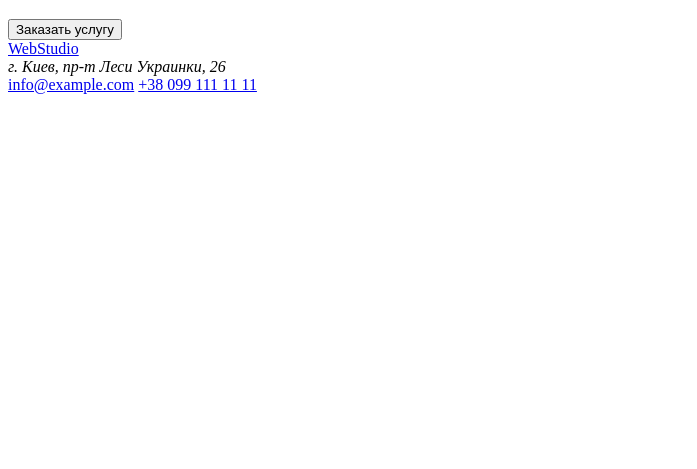
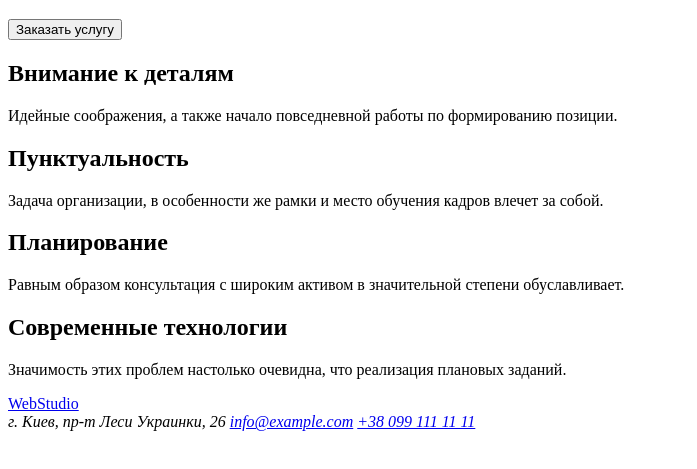
Before and after one commit to mykytastrybul/goit-markup-hw-01, a plain HTML site: page index.html in a window 1280 px wide. Shown: the part 123-592 px from the top of the page, without its empty margins (0-697 px from the left). Drawn offline with Linux system fonts and the light colour scheme.

Commit message:
Update index.html

```diff
--- a/index.html
+++ b/index.html
@@ -25,7 +25,14 @@
   </div>
   <div>
     <!-- Белый блок -->
-
+    <h2>Внимание к деталям</h2>
+    <p>Идейные соображения, а также начало повседневной работы по формированию позиции.</p>
+    <h2>Пунктуальность</h2>
+    <p>Задача организации, в особенности же рамки и место обучения кадров влечет за собой.</p>
+    <h2>Планирование</h2>
+    <p>Равным образом консультация с широким активом в значительной степени обуславливает.</p>
+    <h2>Современные технологии</h2>
+    <p>Значимость этих проблем настолько очевидна, что реализация плановых заданий.</p>
   </div>
   <div>
     <!-- Не белый блок -->
@@ -35,9 +42,11 @@
 <footer>
   <div>
     <a href="WebStudio" class="link">WebStudio</a>
-    <address>г. Киев, пр-т Леси Украинки, 26</address>
+    <address>
+      г. Киев, пр-т Леси Украинки, 26
     <a href="mailto:info@example.com" class="link">info@example.com</a>
     <a href="tel:+380961111111" class="link">+38 099 111 11 11</a>
+    </address>
   </div>
 </footer>
 </body>
```
